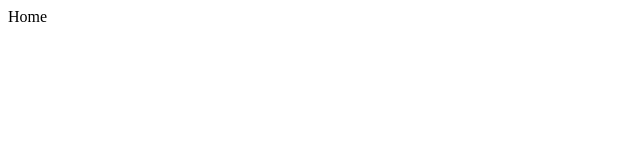
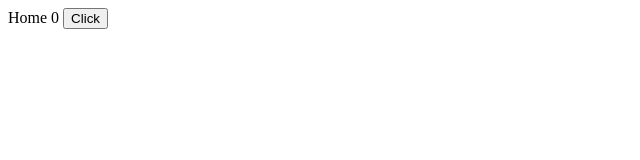
Before and after one commit to SSoftware2024/marvel-api, a Vue app: page /#/ in a window 1280 px wide. Shown: the top 160 px of the page, without its empty margins (0-640 px from the left). Built offline with nearby package versions, Linux system fonts and the light colour scheme.

Commit message:
🚧 feat: Configração
Pini instalado

```diff
--- a/package.json
+++ b/package.json
@@ -9,6 +9,7 @@
     "preview": "vite preview"
   },
   "dependencies": {
+    "pinia": "^2.1.7",
     "vue": "^3.4.21",
     "vue-router": "^4.3.0"
   },
--- a/src/main.js
+++ b/src/main.js
@@ -1,8 +1,11 @@
 import { createApp } from 'vue'
 import './style.css';
 import router from './router.js';
+import { createPinia } from 'pinia';
 import App from './App.vue'
 
+const pinia = createPinia();
 const app = createApp(App);
-app.use(router);
+app.use(router)
+.use(pinia);
 app.mount('#app')
--- a/src/pages/Home.vue
+++ b/src/pages/Home.vue
@@ -1,5 +1,15 @@
 <template>
     <div>
-        Home
+        Home {{ store.count }}
+
+        <button @click="store.increment">
+            Click
+        </button>
     </div>
 </template>
+
+<script setup>
+import { useCounterStore } from '../stores/counter.js'
+
+const store = useCounterStore();
+</script>
--- /dev/null
+++ b/src/stores/counter.js
@@ -0,0 +1,12 @@
+import { defineStore } from 'pinia';
+export const useCounterStore = defineStore('counter', {
+    state: () => ({ count: 0, name: 'Eduardo' }),
+    getters: {
+        doubleCount: (state) => state.count * 2,
+    },
+    actions: {
+        increment() {
+            this.count++
+        },
+    },
+})
```
Also changed, not shown: src/js/configAxios.js (added), src/js/endpoints.js (added), 1 other file (tests, documents, lock files or other folders).
